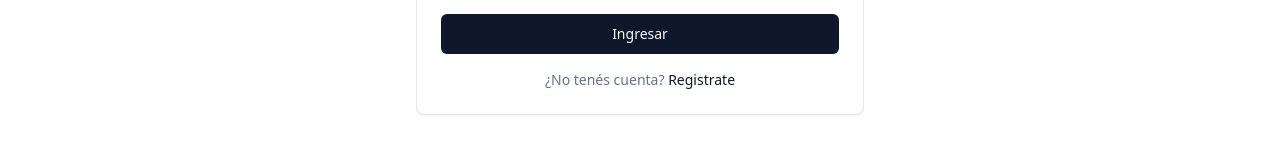
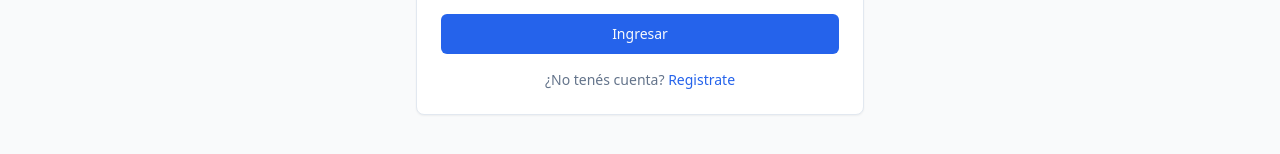
Before and after one commit to armandinhodev/my-time, a React (Vite) app in the folder frontend/: page /login in a window 1280 px wide. Shown: the part 406-560 px from the top of the page. Built offline with nearby package versions, Linux system fonts and the light colour scheme; no server answers.

Commit message:
feat(ui): improve light theme colors for better UX

```diff
--- a/frontend/src/index.css
+++ b/frontend/src/index.css
@@ -4,25 +4,44 @@
 
 @layer base {
   :root {
-    --background: 0 0% 100%;
-    --foreground: 222.2 84% 4.9%;
+    /* Fondo: blanco cálido/gris muy claro - evita fatiga visual del blanco puro */
+    --background: 210 20% 98%;
+    --foreground: 222.2 47.4% 11.2%;
+
+    /* Cards: ligeramente más claras que el fondo para crear jerarquía */
     --card: 0 0% 100%;
-    --card-foreground: 222.2 84% 4.9%;
+    --card-foreground: 222.2 47.4% 11.2%;
+
+    /* Popovers: mismo que cards */
     --popover: 0 0% 100%;
-    --popover-foreground: 222.2 84% 4.9%;
-    --primary: 222.2 47.4% 11.2%;
+    --popover-foreground: 222.2 47.4% 11.2%;
+
+    /* Primary: azul profesional con buen contraste (WCAG AA) */
+    --primary: 221.2 83.2% 53.3%;
     --primary-foreground: 210 40% 98%;
+
+    /* Secondary: gris azulado claro para elementos secundarios */
     --secondary: 210 40% 96.1%;
     --secondary-foreground: 222.2 47.4% 11.2%;
+
+    /* Muted: para texto deshabilitado o placeholders */
     --muted: 210 40% 96.1%;
     --muted-foreground: 215.4 16.3% 46.9%;
+
+    /* Accent: mismo que secondary pero puede usarse para highlights */
     --accent: 210 40% 96.1%;
     --accent-foreground: 222.2 47.4% 11.2%;
+
+    /* Destructive: rojo para errores/eliminar */
     --destructive: 0 84.2% 60.2%;
     --destructive-foreground: 210 40% 98%;
+
+    /* Borders: gris suave para separar sin gritar */
     --border: 214.3 31.8% 91.4%;
     --input: 214.3 31.8% 91.4%;
-    --ring: 222.2 84% 4.9%;
+
+    /* Ring: mismo color que primary para focus states */
+    --ring: 221.2 83.2% 53.3%;
     --radius: 0.5rem;
   }
 
```
